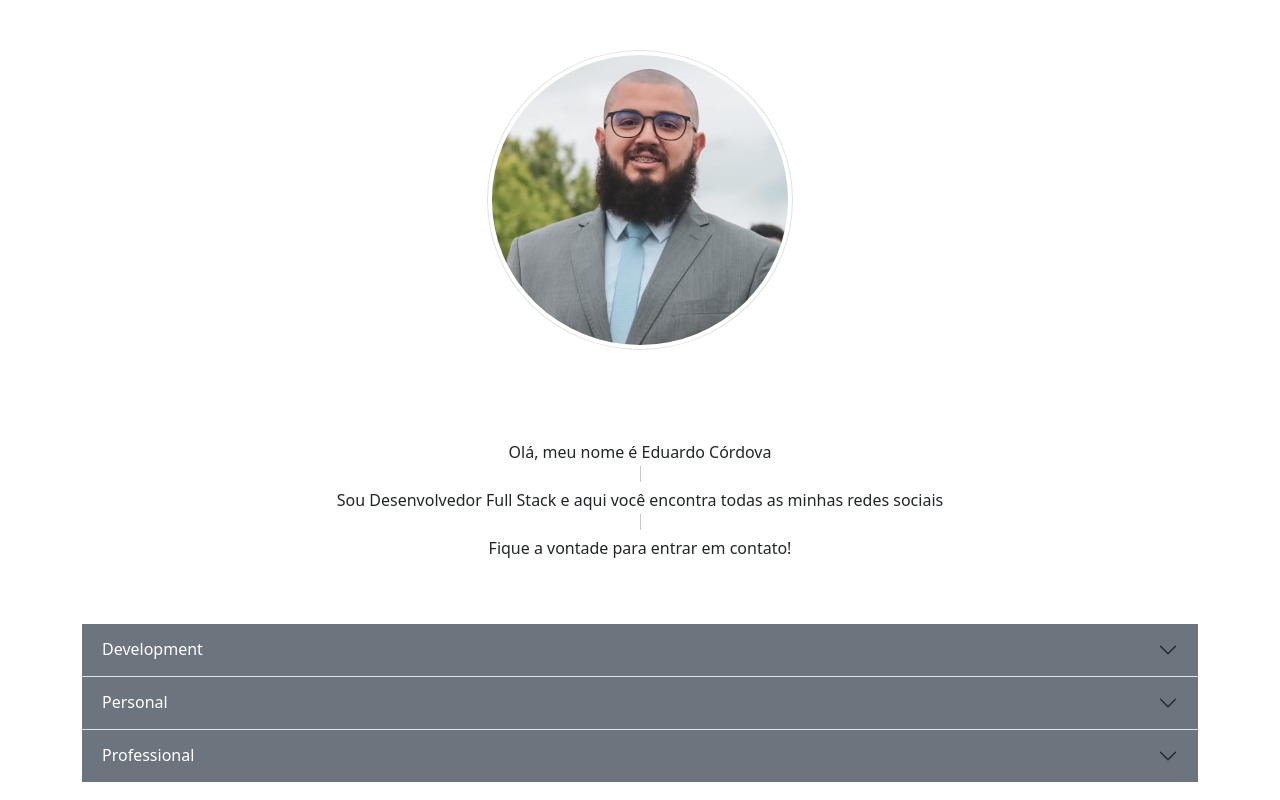
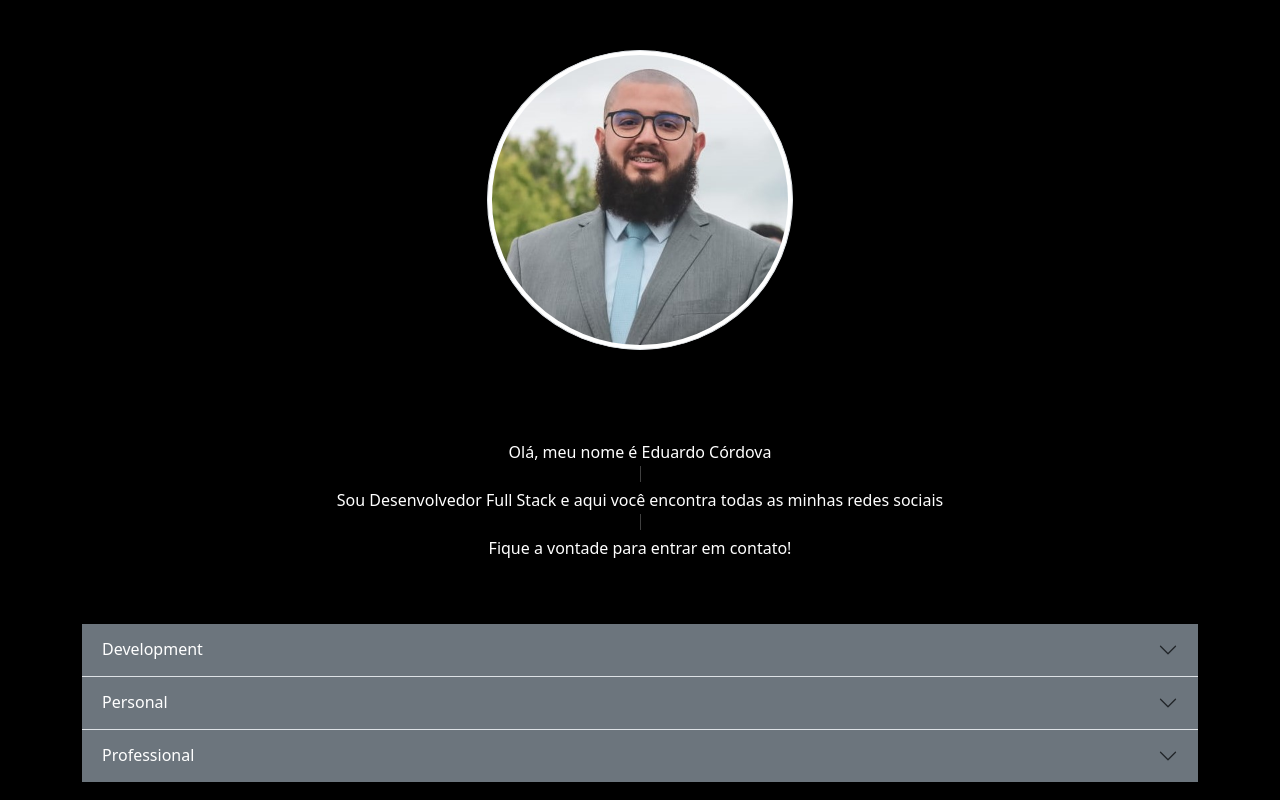
Before and after one commit to eduardocordova21/my-profile, an Angular app: page / in a window 1280 px wide. Built offline with nearby package versions, Linux system fonts and the light colour scheme.

Commit message:
Update styles.scss

```diff
--- a/src/styles.scss
+++ b/src/styles.scss
@@ -1 +1,7 @@
-/* You can add global styles to this file, and also import other style files */
+* {
+  color: white;
+}
+
+body {
+  background-color: black;
+}
```
